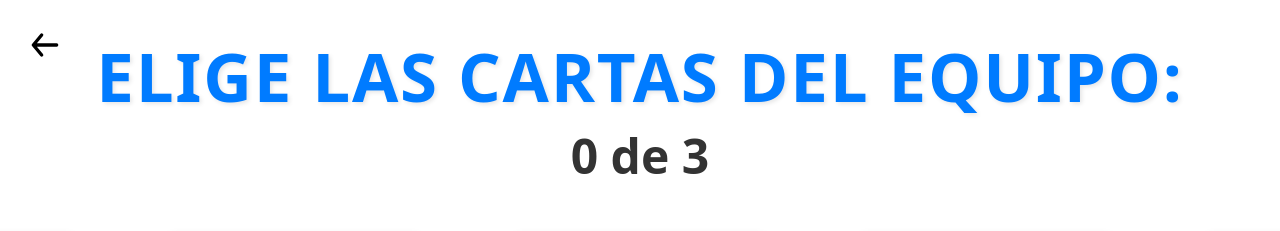
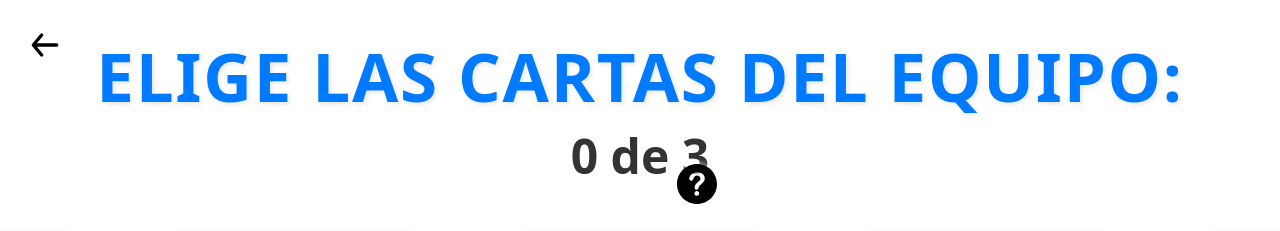
Before and after one commit to jacegar/InterfacesUsuarioGrupoE, a React (Create React App) app in the folder umadeck/: page /new-game in a window 1280 px wide. Shown: the top 231 px of the page. Built offline with nearby package versions, Linux system fonts and the light colour scheme.

Commit message:
Botón de ayuda en más sitios

```diff
--- a/umadeck/src/components/collection/CollectionPage.js
+++ b/umadeck/src/components/collection/CollectionPage.js
@@ -4,6 +4,7 @@ import CardModel from "../../gamelogic/CardModel";
 import "../styles/CollectionPage.css";
 import Player from "../../gamelogic/Player";
 import BlankCard from "../common/BlankCard";
+import HelpMenu from "../common/HelpMenu";
 
 function CollectionPage() {
   const allCards = CardModel.getAllCards();
@@ -15,7 +16,23 @@ function CollectionPage() {
     <div className="collection-page">
       <header className="collection-header">
         <GoBackArrow />
+        <div className="header-content">
           <h1>Colección</h1>
+          <HelpMenu
+            className="help-menu"
+            title={<span className="help-menu-title">Ayuda del Juego</span>}
+            text={
+              <div className="help-menu-text">
+                <p><strong>Botones disponibles:</strong></p>
+                <ul>
+                  <li><strong>Flecha atrás:</strong> Vuelve a la página anterior.</li>
+                  <li><strong>Lupa:</strong> Pone en grande la carta. Tambien se pone en grande al mantener encima de la carta.</li>
+                  <li><strong>Flecha semicircular:</strong> Da la vuelta a la carta.</li>
+                </ul>
+              </div>
+            }
+          />
+        </div>
         <div className="card-count">{unlockedCount}/{allCards.length}</div>
       </header>
       <div className="cards-grid">
--- a/umadeck/src/components/game/NewGamePage.js
+++ b/umadeck/src/components/game/NewGamePage.js
@@ -4,6 +4,7 @@ import Card from "../common/Card";
 import CardModel from "../../gamelogic/CardModel";
 import "../styles/NewGamePage.css";
 import { Link } from "react-router-dom";
+import HelpMenu from "../common/HelpMenu";
 
 //Desde esta pagina se deberia poder elegir las cartas para la nueva partida
 function NewGamePage() {
@@ -65,9 +66,6 @@ function NewGamePage() {
                 <h1 className="especialh1">Elige las cartas del equipo:</h1>
                 <h2 className="especialh2">{selectedCards.length} de 3</h2>
             </header>
-            <div className="recommendation-container">
-
-            </div>
             <div className="cardList-zoom">
                 <ul className="cardList">
                     {loadedCards.map((card, index) => (
@@ -80,7 +78,6 @@ function NewGamePage() {
                     ))}
                 </ul>
             </div>
-
             <div>
                 <Link to="/game" state={{ playerCards: selectedCards, enemyCards: generateRandomCards().slice(0, 3)}}>
                     <button className="startGameButton" disabled={selectedCards.length !== 3}>Iniciar partida</button>
@@ -91,6 +88,24 @@ function NewGamePage() {
                     Recomendación
                 </button>
             </div>
+
+            <div className="help-menu-position">
+                <HelpMenu
+                    className="help-menu"
+                    title={<span className="help-menu-title">Ayuda del Juego</span>}
+                    text={
+                        <div className="help-menu-text">
+                            <p><strong>Botones disponibles:</strong></p>
+                            <ul>
+                                <li><strong>Flecha atrás:</strong> Vuelve a la página anterior.</li>
+                                <li><strong>Lupa:</strong> Pone en grande la carta. Tambien se pone en grande al mantener encima de la carta.</li>
+                                <li><strong>Flecha semicircular:</strong> Da la vuelta a la carta.</li>
+                            </ul>
+                        </div>
+                    }
+                />
+            </div>
+
         </div>
     );
 }
--- a/umadeck/src/components/game/PlayerSide.js
+++ b/umadeck/src/components/game/PlayerSide.js
@@ -214,6 +214,8 @@ function PlayerSide(props){
                         <div className="help-menu-text">
                             <p><strong>Botones disponibles:</strong></p>
                             <ul>
+                                <li> <strong>Lupa:</strong> Pone en grande la carta. Tambien se pone en grande al mantener encima de la carta.</li>
+                                <li> <strong>Flecha semicircular:</strong> Da la vuelta a la carta.</li>
                                 <li> <strong>Auto:</strong> Activa el modo automático para que el juego ataque automáticamente.</li>
                                 <li> <strong>Terminar turno:</strong> Finaliza tu turno sin atacar.</li>
                                 <li> <strong>Rendirse:</strong> Abandona la partida actual.</li>
--- a/umadeck/src/components/styles/CollectionPage.css
+++ b/umadeck/src/components/styles/CollectionPage.css
@@ -36,6 +36,16 @@
     gap: 20px;
     margin: 30px;
     justify-items: center;
+}
+
+.header-content {
+    display: flex;
+    align-items: center;
+    gap: 1rem;
+}
+
+.help-menu {
+    margin-left: auto;
 }
 
 /* Dark Mode Styles */
--- a/umadeck/src/components/styles/HelpMenu.css
+++ b/umadeck/src/components/styles/HelpMenu.css
@@ -57,6 +57,17 @@
     background-color: #0056b3;
 }
 
+.help-menu-title {
+    text-align: center;
+    font-weight: bold;
+    margin-bottom: 10px;
+}
+
+.help-menu-text {
+    text-align: left;
+    line-height: 1.5;
+}
+
 /* Dark Mode Styles */
 body.dark-mode .help-title h1 {
     color: #eee;
--- a/umadeck/src/components/styles/NewGamePage.css
+++ b/umadeck/src/components/styles/NewGamePage.css
@@ -190,6 +190,17 @@ body.reading-mode .newGamePage h2.especialh2 {
     align-items: center;
 }
 
+.help-menu-position {
+    display: flex;
+    flex-direction: row;
+    align-items: center;
+    justify-content: flex-end;
+    gap: 1rem;
+    position: absolute;
+    top: 18%;
+    right: 44%;
+}
+
 @media (max-width: 768px) {
     .cardList {
         gap: 3.5rem;
```
Lines whose indentation alone changed are shown as unchanged.
